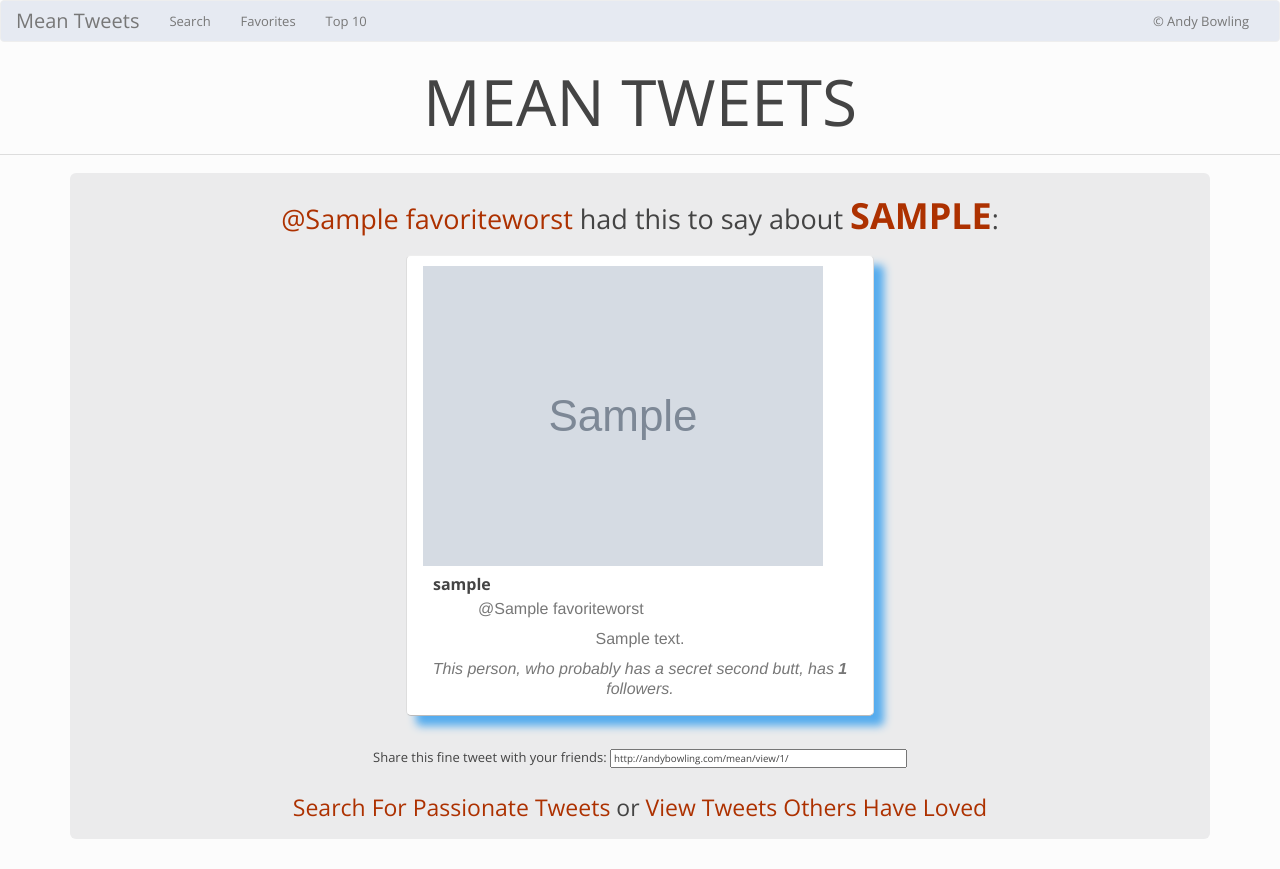
After one commit to andy--b/angrytweet_api, a Django app: page /mean/view/1/ in a window 1280 px wide. The commit adds this page. Run offline with Django 3.2, Linux system fonts and the light colour scheme; tables that the repository leaves empty hold one stand-in row (values such as "Sample post"); grey boxes marked "Sample" are stand-in pictures; some libraries are stand-ins or nearby versions.

Commit message:
Added permalink feature

```diff
--- a/worsttweet/static/bootstrap/css/custom-style.css
+++ b/worsttweet/static/bootstrap/css/custom-style.css
@@ -1,23 +1,3 @@
-.form-control::-webkit-input-placeholder {
-   text-align:center;
-   color: #353535;
-}
-
-.form-control:-moz-placeholder { /* Firefox 18- */
-   text-align:center;
-   color: #353535;
-}
-
-.form-control::-moz-placeholder {  /* Firefox 19+ */
-   text-align:center;
-   color: #353535;
-}
-
-.form-control:-ms-input-placeholder {
-   text-align:center;
-   color: #353535;
-}
-
 #top {
     margin-left: 0px;
     margin-right: 0px;
@@ -179,3 +159,23 @@ blockquote.twitter-tweet a:focus {
 a{
 	color: #AD3100;
 }
+
+.form-control::-webkit-input-placeholder {
+   text-align:center;
+   color: #353535;
+}
+
+.form-control:-moz-placeholder { /* Firefox 18- */
+   text-align:center;
+   color: #353535;
+}
+
+.form-control::-moz-placeholder {  /* Firefox 19+ */
+   text-align:center;
+   color: #353535;
+}
+
+.form-control:-ms-input-placeholder {
+   text-align:center;
+   color: #353535;
+}
--- a/worsttweet/templates/random_favorite.html
+++ b/worsttweet/templates/random_favorite.html
@@ -52,6 +52,8 @@
 	<button class="red-button">I Love It</button>
 {% csrf_token %}
 </form>
+<h4>Share this fine tweet with your friends: <input style="width:30%; font-size:75%" readonly="readonly"
+	value="http://andybowling.com/mean/view/{{ random_tweet.tweet_id }}/"></input></h4>
 {% if visible %}
 <h2>Thanks for voting! That tweet now has a score of {{ new_upvote_count }}</h2>
 {% endif %}
--- /dev/null
+++ b/worsttweet/templates/view_by_id.html
@@ -0,0 +1,52 @@
+{% extends "base.html" %}
+
+{% block title %}
+	<title>Tweet About {{ tweet.search_term }}</title>
+{% endblock %}
+
+{% block page_content %}
+<div align="center" class="page-header" id="header-text">
+	<h1>MEAN TWEETS</h1>
+</div>
+
+<div class="container">
+<div class="jumbotron">
+  <div class="container" align="center">
+	<h2>
+		<a href = "http://twitter.com/{{ tweet.twitter_screen_name }}/">
+			@{{ tweet.twitter_screen_name }}</a>
+			had this to say about
+	  <div class="top-search-term" id="search-result-term">{{ tweet.search_term }}</div>:
+	</h2>
+	  <blockquote class="twitter-tweet">
+		<div class="tweet-pic">
+		  <img src="{{ tweet.user_profile_pic_url }}" align="left">
+		</div>
+		<div class="tweet-user-name" align="left">
+		  <h3>{{ tweet.twitter_user_name }}</h3>
+		</div>
+		<div class="twitter-screen-name" align="left">
+		<a  href="http://twitter.com/statuses/{{ tweet.id }}"
+		class="tweet-twitter-handle">
+		  <p>@{{ tweet.twitter_screen_name }} </p>
+		</a>
+		</div>
+		<div class="tweet-text" id="result-tweet-text">
+		  <p>{{ tweet.tweet_text }}</p>
+		</div>
+		<div class="tweet-followers">
+		  <p>This {{ nice_term }} has <b>{{ tweet.user_followers_count }} </b>
+			followers.</p>
+		</div>
+	  </blockquote>
+	<br>
+	<h5><br>Share this fine tweet with your friends: <input style="width:30%; font-size:75%" readonly="readonly"
+		value="http://andybowling.com/mean/view/{{ tweet.id }}/"></input></h5>
+	<div class="container">
+		<h3><a href={% url "home" %}>Search For Passionate Tweets</a> or
+		<a href={% url "view_random" %}> View Tweets Others Have Loved</a></h3>
+	</div>
+	</div>
+	</div>
+</div>
+{% endblock %}
--- a/worsttweet/urls.py
+++ b/worsttweet/urls.py
@@ -16,4 +16,5 @@ urlpatterns = [
 	url(r'fav/$', views.view_random, name='view_random'),
 	url(r'fav/(up|down)vote/$', views.vote_random, name='vote_random'),
 	url(r'top/$', views.view_top, name='view_top'),
+	url(r'view/(\d+)/$', views.view_by_id, name='view_by_id'),
 ]
--- a/worsttweet/views.py
+++ b/worsttweet/views.py
@@ -181,6 +181,14 @@ def view_top(request):
 				  'top_tweets.html',
 				  {'top_tweets': to_render})
 
+def view_by_id(request, tw_id):
+# Displays tweet by id number, serves as a permalink to tweets
+	tweet = FavoriteWorst.objects.get(tweet_id = tw_id)
+	return render(request,
+				  'view_by_id.html',
+				  {'tweet': tweet,
+				  'nice_term': nice_term()[0]})
+
 def api_random(request, sample_size=1):
 # API call to get random tweets (up to 10)
 	# Limit sample size to 10
```
Also changed, not shown: worsttweet/templates/search_results.html (+7 -0 lines).
